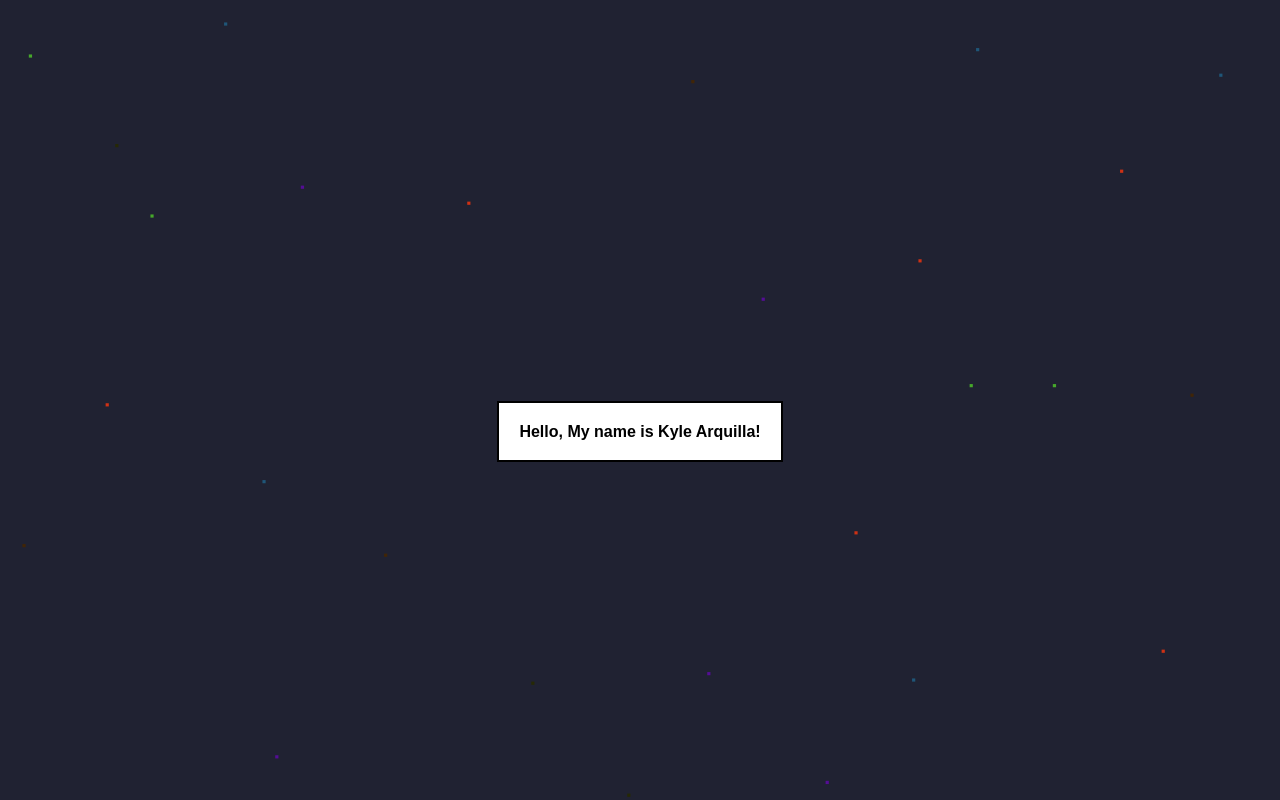
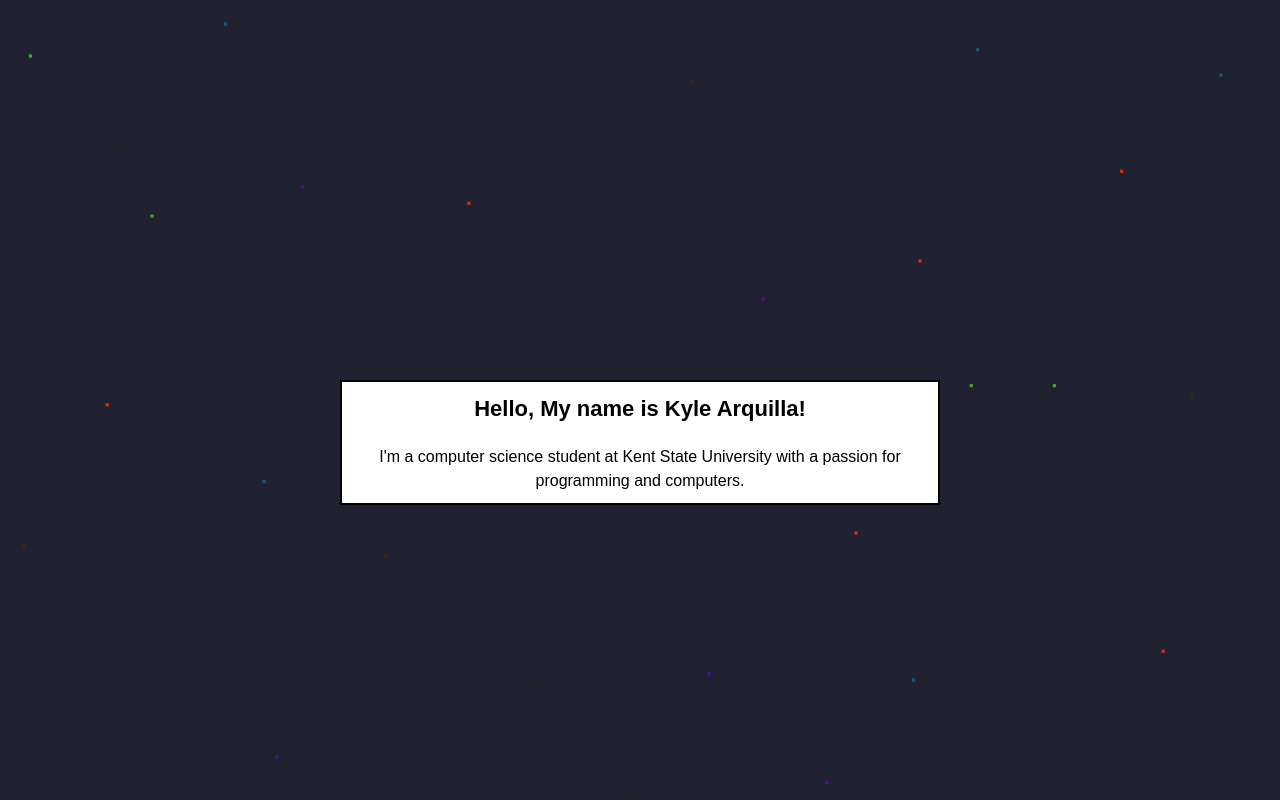
Before and after one commit to Karquilla/website, a Next.js app: page / in a window 1280 px wide. Shown: the top 800 px of the page. Built offline with nearby package versions, Linux system fonts and the light colour scheme.

Commit message:
analytics and work on home page sections

```diff
--- a/src/app/app.module.css
+++ b/src/app/app.module.css
@@ -1,8 +1,8 @@
 /* app.module.css */
 
 .section {
-    padding: 200px 20px;  /*Increase padding to make each section taller */
-    margin-top: 25vh; /* Add margin to create more space between sections */
+    padding: 200px;  /*Increase padding to make each section taller */
+    /*margin-top: 25vh;  Add margin to create more space between sections */
     text-align: center;
     justify-content: center;
     background-color: transparent;  /*Light background color for contrast */
@@ -13,12 +13,26 @@
     color: #000; /* Set a default text color */
     background-color: #fff; /* White background for better visibility */
     border: 2px solid #000; /* Black border for better visibility */
-    padding: 20px;
+    padding: 10px 20px;
     display: text;
     opacity: 0; /* Initially hidden */
     transform: translateY(20px); /* Initially translate downwards */
     transition: opacity 0.6s ease-out, transform 0.6s ease-out; /* Smooth fade-in effect */
-    font-weight: bold;
+    line-height: '1.6';
+    margin: 0 auto;
+    max-width: 600px;
+  }
+
+
+  .h1 {
+      display: flex;
+      color: #000;
+      justify-content: center;
+      text-align: center;
+      margin-bottom: 20px;
+      font-size: 22px;
+      font-weight: bold;
+
   }
 
   .show {
--- a/src/app/page.tsx
+++ b/src/app/page.tsx
@@ -3,6 +3,7 @@
 import ParallaxBackground from '@/components/ParallaxSpace';
 import Link from 'next/link';
 import styles from '../app/app.module.css';
+import { Analytics } from "@vercel/analytics/react"
 
 const Page = () => {
 
@@ -41,11 +42,25 @@
 
   return (
     <ParallaxBackground>
-      <section className={styles.section}>
-        <span className={styles.content}>Hello, My name is Kyle Arquilla!</span>
+      <section style={{
+        paddingTop: '20vh',
+      }}>
       </section>
       <section className={styles.section}>
-        <span className={styles.content}>BIO</span>
+        <div className={styles.content} style={{
+        }}>
+          <div className={styles.h1}>Hello, My name is Kyle Arquilla!</div>
+            <p>
+            I'm a computer science student at Kent State University with a passion for programming and computers.
+            </p>
+          </div>
+      </section>
+      <section className={styles.section}>
+        <div className={styles.content}>
+          <span className={styles.h1}>
+          BIO
+          </span>
+        </div>
       </section>
       <section className={styles.section}>
       <Link href="/AStar">
@@ -61,6 +76,7 @@
       <section className={styles.section}>
         <span className={styles.content}>Keep scrolling for more animations!</span>
       </section>
+    <Analytics />
     </ParallaxBackground>
   );
 };
--- a/src/components/ParallaxSpace.tsx
+++ b/src/components/ParallaxSpace.tsx
@@ -42,7 +42,7 @@
         }}
       >
         <img
-          src="/Night sky v2xx.png" // make sure it's in /public
+          src="/NightSkyV2xx.png" // make sure it's in /public
           alt="Night Sky"
           style={{
             position: 'absolute',
```
Also changed, not shown: package.json (+6 -5 lines), public/NightSkyV2xx.png (renamed from public/Night sky v2xx.png), 1 other file (tests, documents, lock files or other folders).
